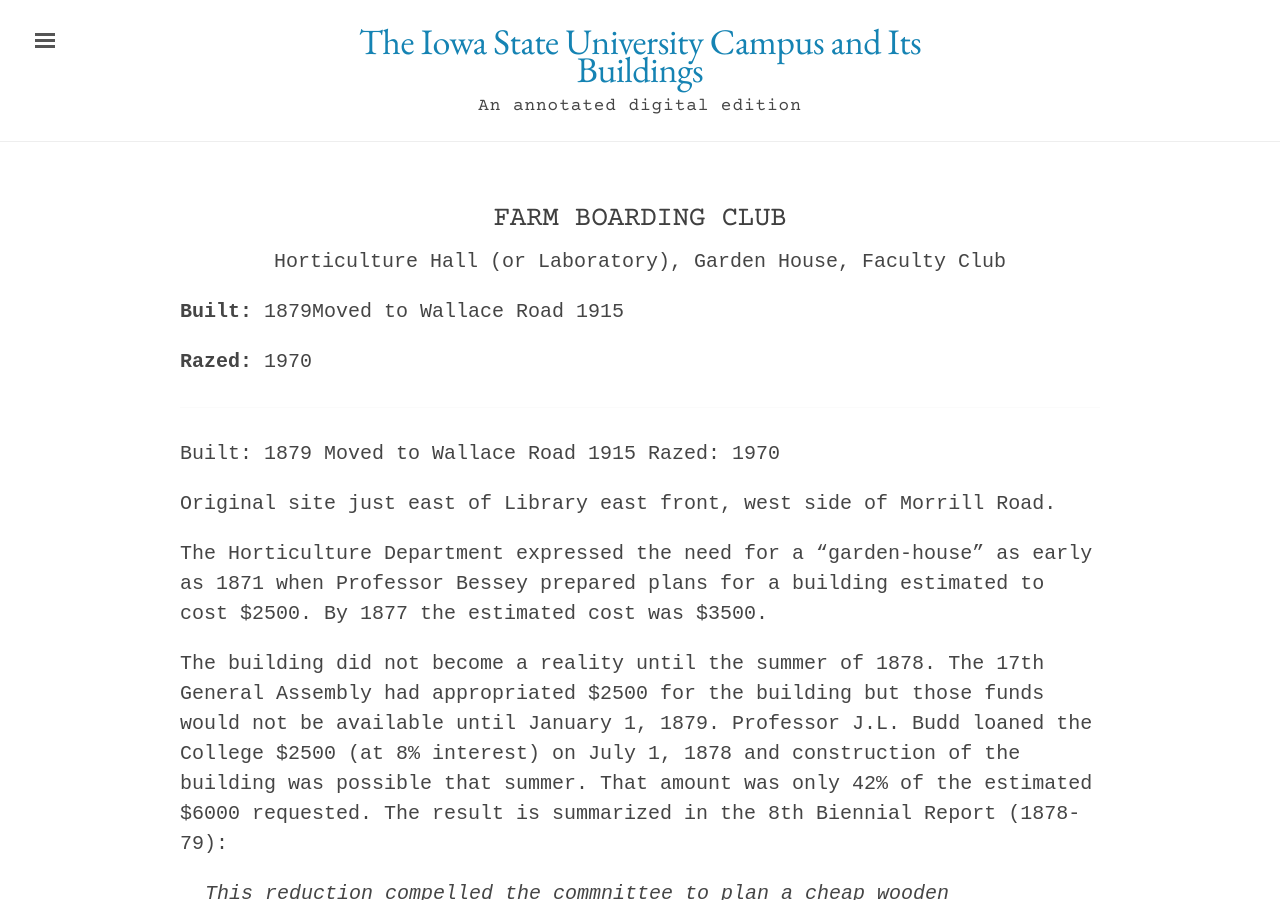
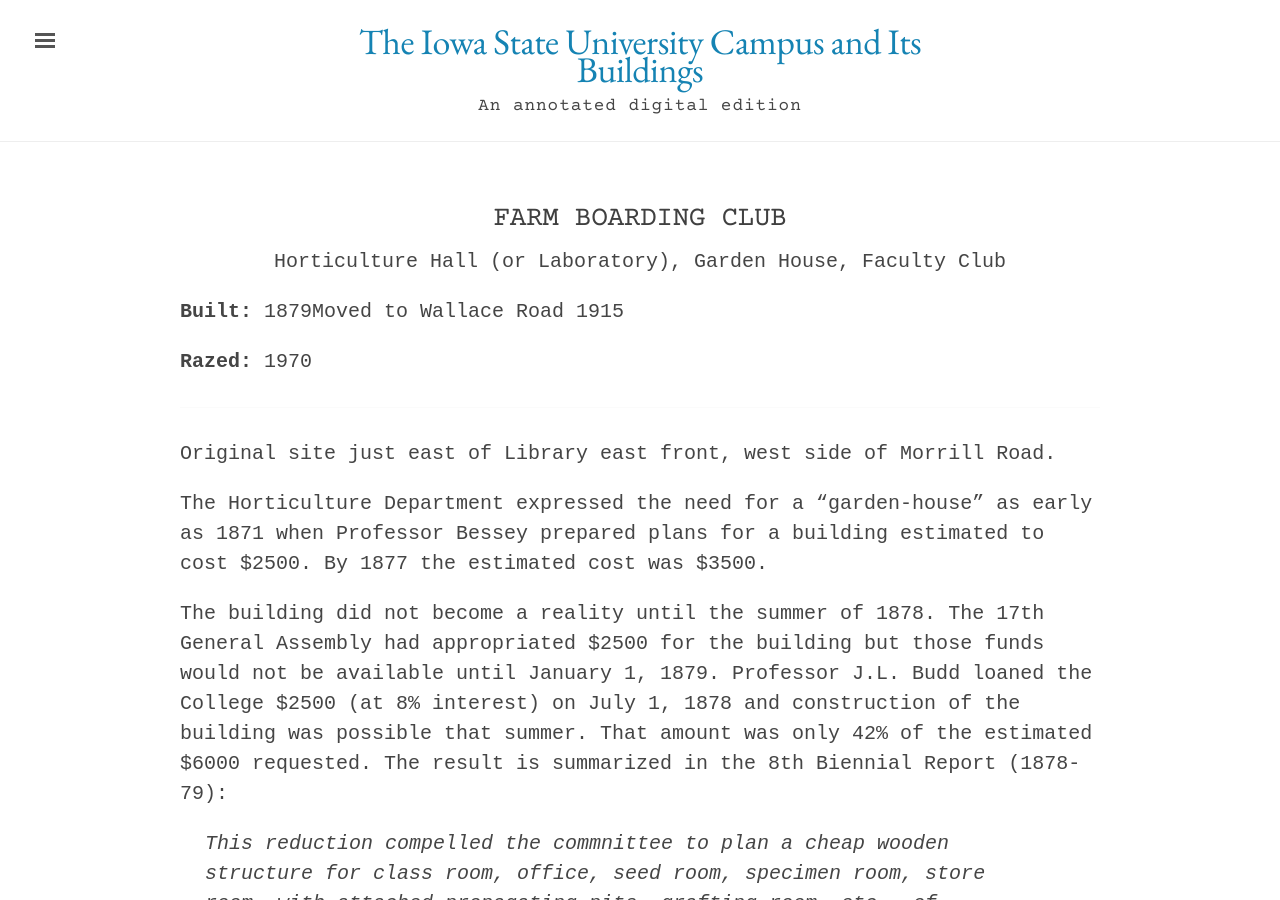
Before and after one commit to emanderson811/day-edition, a Jekyll site: the page built from _texts/buildings/069day-farm-boarding-club.md, in a window 1280 px wide and 900 px high. Built offline with Jekyll 4.4.1, drawn with Linux system fonts in a browser that asks for light colours.

Commit message:
Update 069day-farm-boarding-club.md

```diff
--- a/_texts/buildings/069day-farm-boarding-club.md
+++ b/_texts/buildings/069day-farm-boarding-club.md
@@ -18,7 +18,6 @@
 publication-date: 1980
 ---
 ---
-Built: 1879 Moved to Wallace Road 1915 Razed: 1970
 
 Original site just east of Library east front, west side of Morrill Road.
 
```
